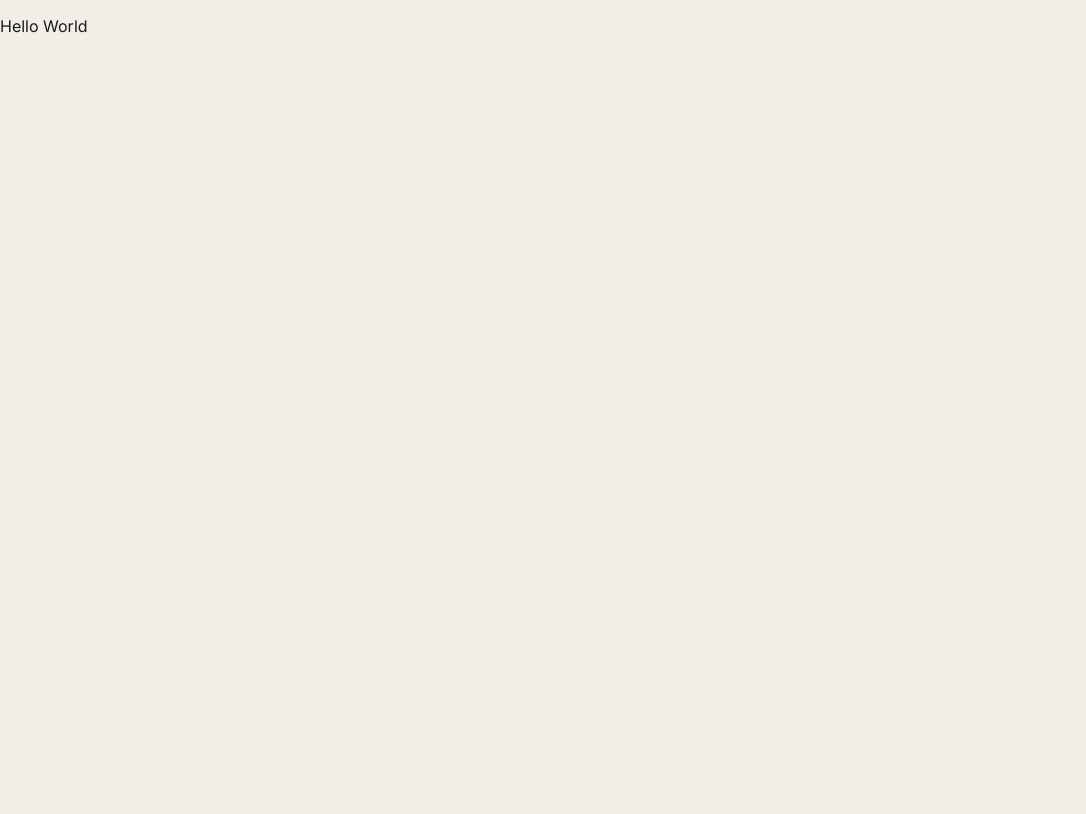
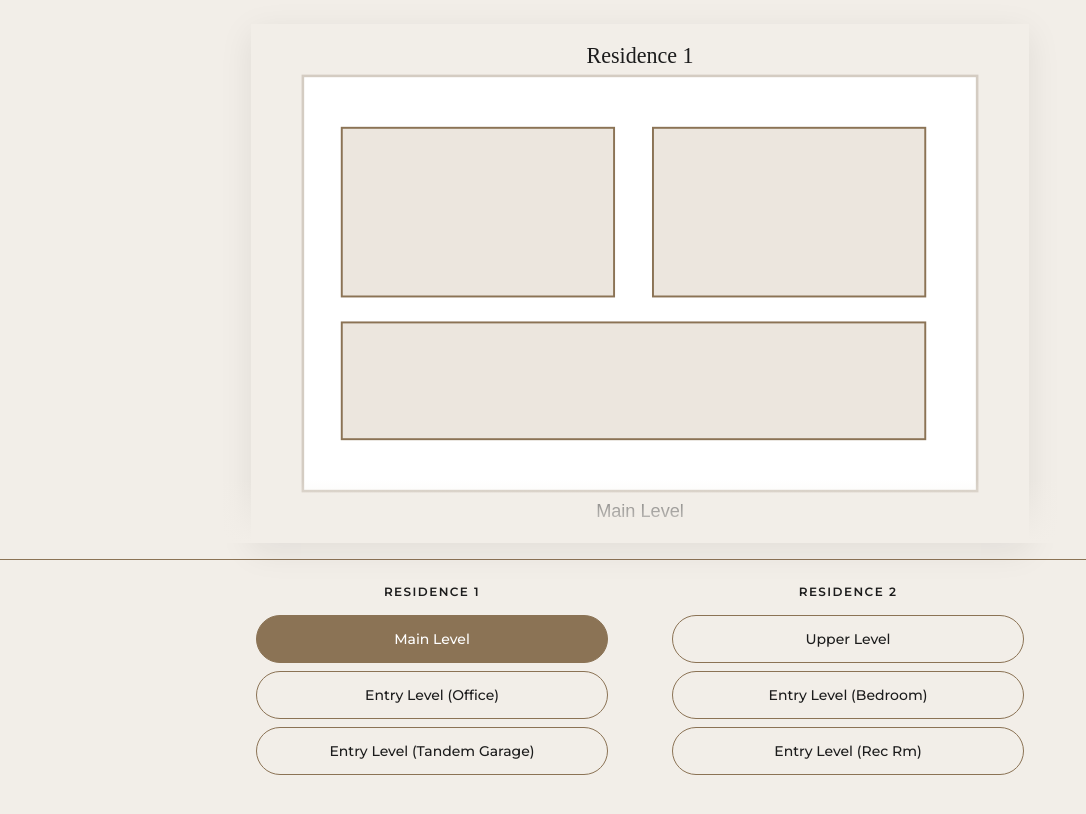
Before and after one commit to meghaman/sales-centre-app, a React (Vite) app: page / in a window 1280 px wide. Shown: the whole page, without its empty margins (0-1086 px from the left). Built offline with nearby package versions, Linux system fonts and the light colour scheme.

Commit message:
Step 3-4: floor plan page layout and level selection wiring.

```diff
--- a/src/App.tsx
+++ b/src/App.tsx
@@ -1,3 +1,5 @@
+import { FloorPlanPage } from './pages/FloorPlanPage';
+
 export default function App() {
-  return <p>Hello World</p>;
+  return <FloorPlanPage />;
 }
--- /dev/null
+++ b/src/components/FloorPlanViewer.module.css
@@ -0,0 +1,38 @@
+.viewer {
+  position: relative;
+  height: 100%;
+  display: flex;
+  align-items: center;
+  justify-content: center;
+  padding: var(--space-lg) var(--space-xl) var(--space-md);
+  background: var(--color-bg);
+}
+
+.imageWrap {
+  position: relative;
+  width: 100%;
+  height: 100%;
+  display: flex;
+  align-items: center;
+  justify-content: center;
+}
+
+.image {
+  max-width: 100%;
+  max-height: 100%;
+  width: auto;
+  height: auto;
+  object-fit: contain;
+  background: var(--color-surface);
+  box-shadow: 0 8px 32px rgba(28, 28, 28, 0.08);
+}
+
+.fade {
+  position: absolute;
+  left: 0;
+  right: 0;
+  bottom: 0;
+  height: 4rem;
+  background: linear-gradient(to bottom, transparent, var(--color-bg));
+  pointer-events: none;
+}
--- /dev/null
+++ b/src/components/FloorPlanViewer.tsx
@@ -0,0 +1,17 @@
+import styles from './FloorPlanViewer.module.css';
+
+type FloorPlanViewerProps = {
+  imageUrl: string;
+  alt: string;
+};
+
+export function FloorPlanViewer({ imageUrl, alt }: FloorPlanViewerProps) {
+  return (
+    <section className={styles.viewer} aria-label="Floor plan">
+      <div className={styles.imageWrap}>
+        <img className={styles.image} src={imageUrl} alt={alt} />
+        <div className={styles.fade} aria-hidden="true" />
+      </div>
+    </section>
+  );
+}
--- /dev/null
+++ b/src/components/UnitButtonPanel.module.css
@@ -0,0 +1,57 @@
+.column {
+  flex: 1;
+  max-width: 22rem;
+  display: flex;
+  flex-direction: column;
+  gap: var(--space-md);
+}
+
+.unitLabel {
+  margin: 0;
+  font-family: var(--font-sans);
+  font-size: var(--font-size-label);
+  font-weight: 600;
+  letter-spacing: var(--letter-spacing-label);
+  text-transform: uppercase;
+  color: var(--color-text);
+  text-align: center;
+}
+
+.buttons {
+  display: flex;
+  flex-direction: column;
+  gap: var(--space-sm);
+}
+
+.button {
+  min-height: var(--button-min-height);
+  padding: 0.75rem var(--button-padding-x);
+  border-radius: var(--button-radius);
+  border: 1px solid var(--color-accent);
+  background: transparent;
+  color: var(--color-text);
+  font-family: var(--font-sans);
+  font-size: 0.875rem;
+  font-weight: 500;
+  text-align: center;
+  transition: background 0.15s ease, color 0.15s ease;
+}
+
+.buttonActive {
+  background: var(--color-accent);
+  color: var(--color-accent-text);
+  border-color: var(--color-accent);
+}
+
+.button:not(.buttonActive):hover {
+  background: rgba(139, 115, 85, 0.12);
+}
+
+.buttonActive:hover {
+  background: var(--color-accent-hover);
+}
+
+.button:focus-visible {
+  outline: 2px solid var(--color-accent);
+  outline-offset: 2px;
+}
--- /dev/null
+++ b/src/components/UnitButtonPanel.tsx
@@ -0,0 +1,36 @@
+import type { Unit } from '../data/arden';
+import styles from './UnitButtonPanel.module.css';
+
+type UnitButtonPanelProps = {
+  unit: Unit;
+  selectedLevelId: string;
+  onSelectLevel: (levelId: string) => void;
+};
+
+export function UnitButtonPanel({
+  unit,
+  selectedLevelId,
+  onSelectLevel,
+}: UnitButtonPanelProps) {
+  return (
+    <div className={styles.column}>
+      <h2 className={styles.unitLabel}>{unit.label}</h2>
+      <div className={styles.buttons}>
+        {unit.levels.map((level) => {
+          const isActive = level.id === selectedLevelId;
+          return (
+            <button
+              key={level.id}
+              type="button"
+              className={`${styles.button} ${isActive ? styles.buttonActive : ''}`}
+              aria-pressed={isActive}
+              onClick={() => onSelectLevel(level.id)}
+            >
+              {level.label}
+            </button>
+          );
+        })}
+      </div>
+    </div>
+  );
+}
--- /dev/null
+++ b/src/pages/FloorPlanPage.module.css
@@ -0,0 +1,39 @@
+.page {
+  display: flex;
+  flex-direction: column;
+  height: 100%;
+  background: var(--color-bg);
+}
+
+.viewerRegion {
+  flex: 7;
+  min-height: 0;
+  position: relative;
+}
+
+.panelRegion {
+  flex: 3;
+  min-height: 0;
+  display: flex;
+  flex-direction: column;
+  background: var(--color-bg);
+  border-top: var(--divider-height) solid var(--color-divider);
+  box-shadow: 0 -24px 48px rgba(242, 238, 232, 0.95);
+}
+
+.panelInner {
+  flex: 1;
+  display: flex;
+  align-items: stretch;
+  justify-content: center;
+  gap: var(--space-xl);
+  padding: var(--space-lg) var(--space-xl) var(--space-xl);
+  overflow: hidden;
+}
+
+@media (orientation: landscape) and (min-width: 900px) {
+  .panelInner {
+    padding-inline: 4rem;
+    gap: 4rem;
+  }
+}
--- /dev/null
+++ b/src/pages/FloorPlanPage.tsx
@@ -0,0 +1,33 @@
+import { useState } from 'react';
+import { ardenUnits, defaultLevelId, findLevel } from '../data/arden';
+import { FloorPlanViewer } from '../components/FloorPlanViewer';
+import { UnitButtonPanel } from '../components/UnitButtonPanel';
+import styles from './FloorPlanPage.module.css';
+
+export function FloorPlanPage() {
+  const [selectedLevelId, setSelectedLevelId] = useState(defaultLevelId);
+  const selectedLevel = findLevel(selectedLevelId) ?? findLevel(defaultLevelId)!;
+
+  return (
+    <main className={styles.page}>
+      <div className={styles.viewerRegion}>
+        <FloorPlanViewer
+          imageUrl={selectedLevel.imageUrl}
+          alt={selectedLevel.label}
+        />
+      </div>
+      <div className={styles.panelRegion}>
+        <div className={styles.panelInner}>
+          {ardenUnits.map((unit) => (
+            <UnitButtonPanel
+              key={unit.id}
+              unit={unit}
+              selectedLevelId={selectedLevelId}
+              onSelectLevel={setSelectedLevelId}
+            />
+          ))}
+        </div>
+      </div>
+    </main>
+  );
+}
```
